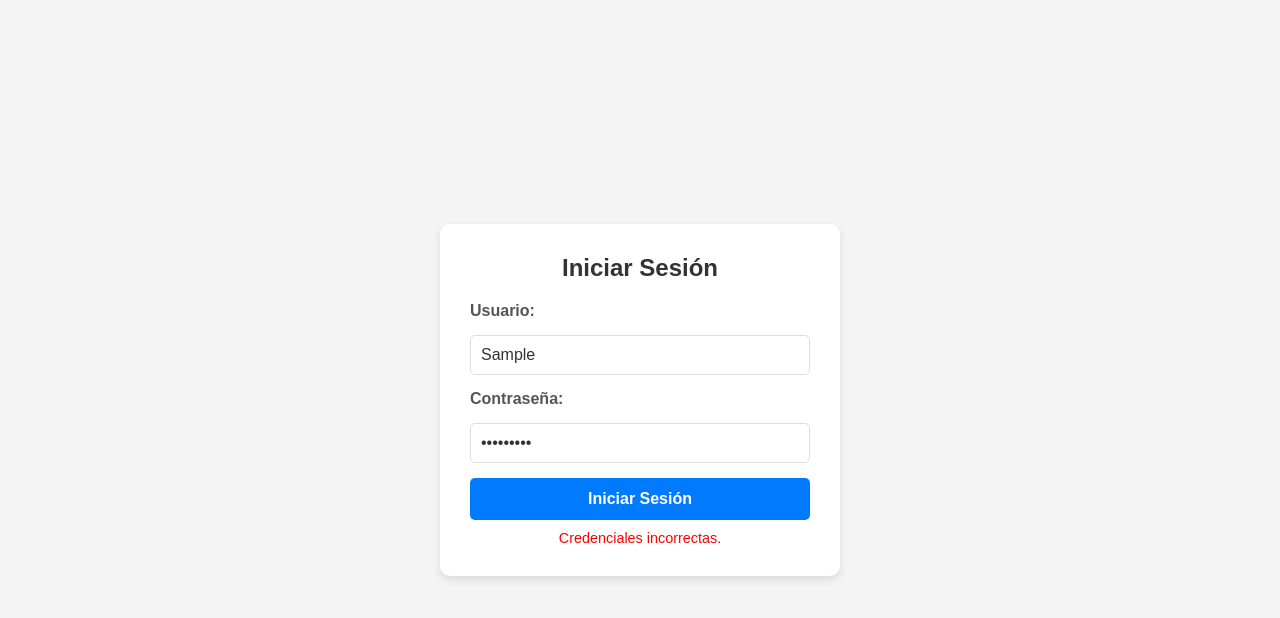
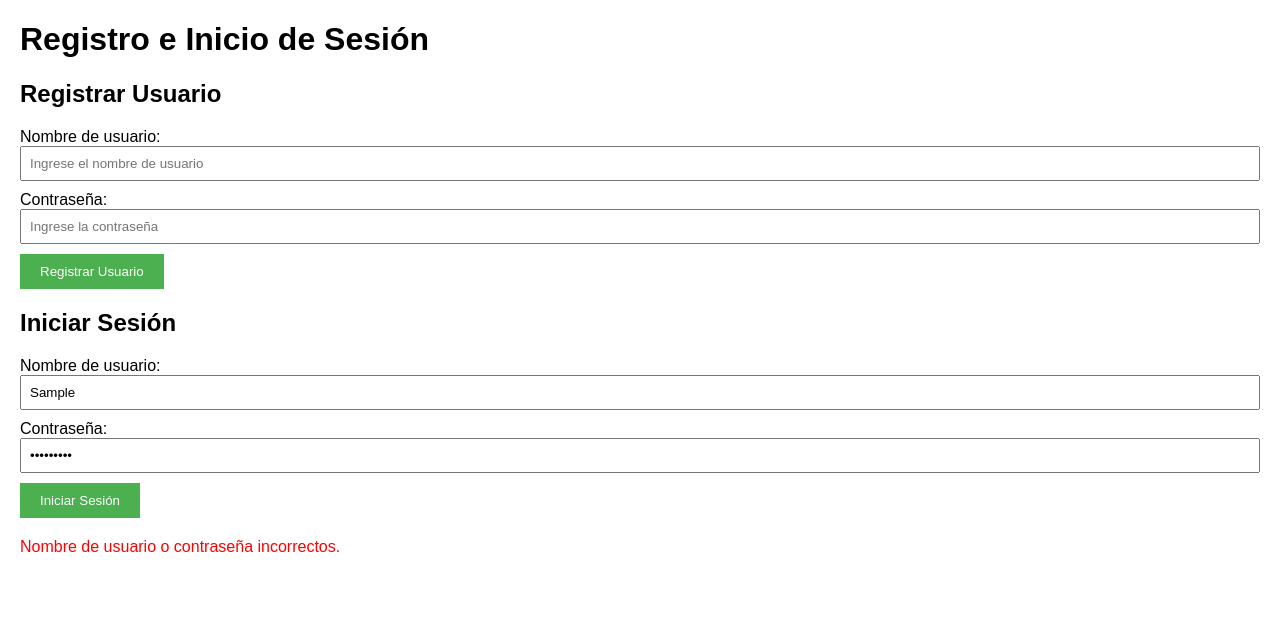
Before and after one commit to JuanBedoya27/SST, a plain HTML site: page login.html in a window 1280 px wide. Both pictures are taken after typing "Sample", "Sample123" into the empty fields and a click on the button "Iniciar Sesión". Drawn offline with Linux system fonts and the light colour scheme.

Commit message:
Nuevos Cambios

```diff
--- a/login.html
+++ b/login.html
@@ -1,52 +1,142 @@
 <!DOCTYPE html>
-<html lang="es">
+<html lang="en">
 <head>
     <meta charset="UTF-8">
-    <title>Iniciar Sesión</title>
-    <link rel="stylesheet" href="CSS/login.css">
-    <link rel="icon" href="Escudo_de_El_Carmen_de_Viboral.png" type="image/png">
-
+    <meta name="viewport" content="width=device-width, initial-scale=1.0">
+    <title>Registro e Inicio de Sesión</title>
+    <style>
+        body {
+            font-family: Arial, sans-serif;
+            margin: 20px;
+        }
+        form {
+            margin-bottom: 20px;
+        }
+        input {
+            margin-bottom: 10px;
+            padding: 8px;
+            width: 100%;
+            box-sizing: border-box;
+        }
+        button {
+            padding: 10px 20px;
+            background-color: #4CAF50;
+            color: white;
+            border: none;
+            cursor: pointer;
+        }
+        button:hover {
+            background-color: #45a049;
+        }
+        ul {
+            list-style-type: none;
+            padding: 0;
+        }
+        li {
+            margin: 5px 0;
+            padding: 10px;
+            background-color: #f9f9f9;
+            border: 1px solid #ddd;
+        }
+        .error {
+            color: red;
+        }
+        .success {
+            color: green;
+        }
+    </style>
 </head>
 <body>
-    <div class="login-container">
+    <h1>Registro e Inicio de Sesión</h1>
+
+    <!-- Formulario de registro -->
+    <form id="registerForm">
+        <h2>Registrar Usuario</h2>
+        <label for="registerUsername">Nombre de usuario:</label>
+        <input type="text" id="registerUsername" placeholder="Ingrese el nombre de usuario" required>
+        <label for="registerPassword">Contraseña:</label>
+        <input type="password" id="registerPassword" placeholder="Ingrese la contraseña" required>
+        <button type="submit">Registrar Usuario</button>
+    </form>
+
+    <!-- Formulario de inicio de sesión -->
+    <form id="loginForm">
         <h2>Iniciar Sesión</h2>
-        <form id="loginForm">
-            <label for="username">Usuario:</label>
-            <input type="text" id="username" required>
-            <label for="password">Contraseña:</label>
-            <input type="password" id="password" required>
-            <button type="submit">Iniciar Sesión</button>
-        </form>
-        <p class="error" id="error" style="display: none;"></p>
-    </div>
+        <label for="loginUsername">Nombre de usuario:</label>
+        <input type="text" id="loginUsername" placeholder="Ingrese su nombre de usuario" required>
+        <label for="loginPassword">Contraseña:</label>
+        <input type="password" id="loginPassword" placeholder="Ingrese su contraseña" required>
+        <button type="submit">Iniciar Sesión</button>
+    </form>
+
+    <!-- Mensajes de estado -->
+    <p id="loginStatus"></p>
 
     <script>
-        // Crear usuarios predeterminados
-        const users = {
-            '1040033751': '1040033751',
-            '0123456789': '0123456789'
-        };
+        // Referencias a los elementos del DOM
+        const registerForm = document.getElementById('registerForm');
+        const loginForm = document.getElementById('loginForm');
+        const loginStatus = document.getElementById('loginStatus');
 
-        document.getElementById('loginForm').addEventListener('submit', function(event) {
-            event.preventDefault(); // Evita que se envíe el formulario
+        // Función para obtener usuarios desde localStorage
+        function getUsers() {
+            return JSON.parse(localStorage.getItem('usuarios')) || [];
+        }
 
-            const username = document.getElementById('username').value;
-            const password = document.getElementById('password').value;
+        // Función para guardar usuarios en localStorage
+        function saveUsers(users) {
+            localStorage.setItem('usuarios', JSON.stringify(users));
+        }
 
-            // Verificar credenciales
-            if (users[username] && users[username] === password) {
-                // Guardar usuario en localStorage
-                localStorage.setItem('username', username);
-                window.location.href = 'index.html'; // Redirigir al dashboard
+        // Manejo del formulario de registro
+        registerForm.addEventListener('submit', (e) => {
+            e.preventDefault();
+
+            const username = document.getElementById('registerUsername').value.trim();
+            const password = document.getElementById('registerPassword').value.trim();
+
+            if (username && password) {
+                const users = getUsers();
+                // Verificar si el usuario ya existe
+                const userExists = users.some(user => user.username === username);
+
+                if (userExists) {
+                    alert('El usuario ya está registrado.');
+                } else {
+                    users.push({ username, password });
+                    saveUsers(users);
+                    alert('Usuario registrado correctamente.');
+                    registerForm.reset();
+                }
             } else {
-                // Mostrar error
-                const errorElement = document.getElementById('error');
-                errorElement.innerText = "Credenciales incorrectas.";
-                errorElement.style.display = 'block';
+                alert('Por favor, complete todos los campos.');
             }
         });
 
+        // Manejo del formulario de inicio de sesión
+        loginForm.addEventListener('submit', (e) => {
+            e.preventDefault();
 
+            const username = document.getElementById('loginUsername').value.trim();
+            const password = document.getElementById('loginPassword').value.trim();
+
+            if (username && password) {
+                const users = getUsers();
+                // Verificar credenciales
+                const user = users.find(user => user.username === username && user.password === password);
+
+                if (user) {
+                    loginStatus.textContent = `¡Bienvenido, ${user.username}!`;
+                    loginStatus.className = 'success';
+                } else {
+                    loginStatus.textContent = 'Nombre de usuario o contraseña incorrectos.';
+                    loginStatus.className = 'error';
+                }
+            } else {
+                loginStatus.textContent = 'Por favor, complete todos los campos.';
+                loginStatus.className = 'error';
+            }
+        });
     </script>
 </body>
 </html>
```
Also changed, not shown: HTML/nav.html (+2 -0 lines), HTML/reinduccion.html (added, +18 -0 lines).
